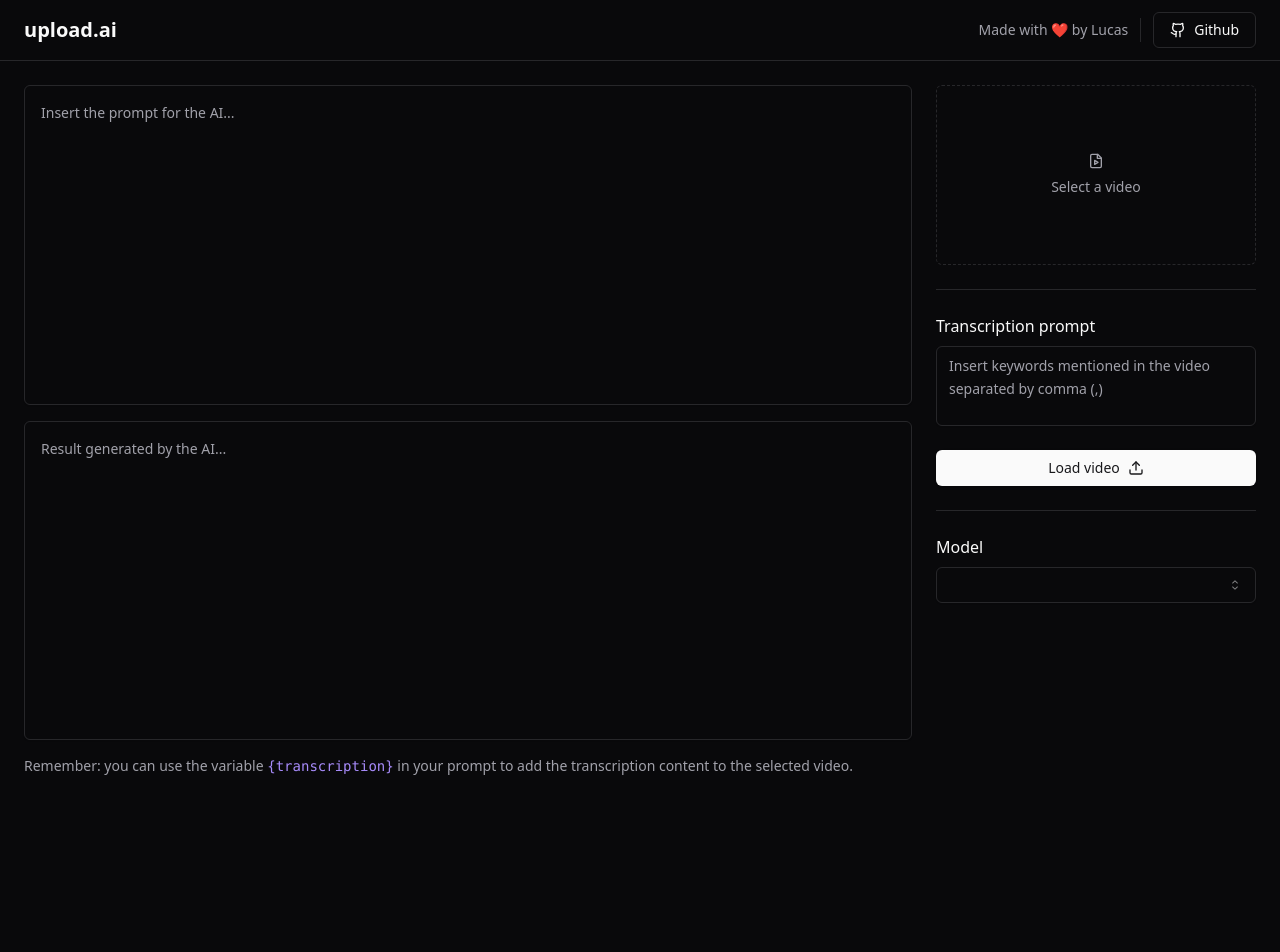
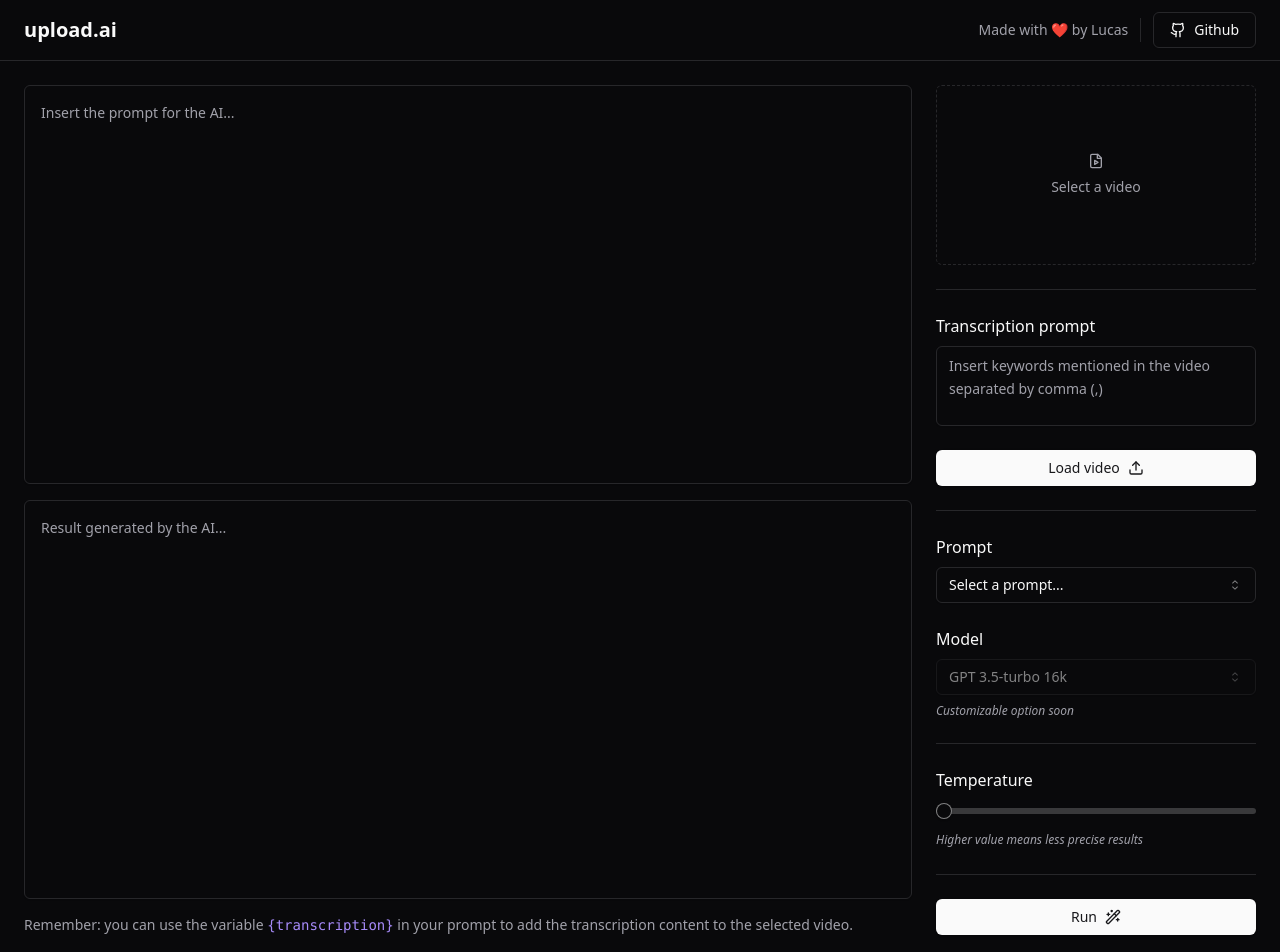
Before and after one commit to lucaskmpz/video-chat-ai-frontend, a React (Vite) app: page / in a window 1280 px wide. Shown: the top 952 px of the page. Before the commit the page ends 800 px from the top, so only its background shows below. Built offline with nearby package versions, Linux system fonts and the light colour scheme.

Commit message:
model and temp form and run button applied

```diff
--- a/package.json
+++ b/package.json
@@ -14,6 +14,7 @@
     "@radix-ui/react-label": "^2.0.2",
     "@radix-ui/react-select": "^1.2.2",
     "@radix-ui/react-separator": "^1.0.3",
+    "@radix-ui/react-slider": "^1.1.2",
     "@radix-ui/react-slot": "^1.0.2",
     "class-variance-authority": "^0.7.0",
     "clsx": "^2.0.0",
--- a/src/App.tsx
+++ b/src/App.tsx
@@ -1,9 +1,10 @@
-import { Github, FileVideo, Upload } from 'lucide-react'
+import { Github, FileVideo, Upload, Wand2 } from 'lucide-react'
 import { Button } from "./components/ui/button"
 import { Separator } from './components/ui/separator'
 import { Textarea } from './components/ui/textarea'
 import { Label } from '@radix-ui/react-label'
-import { Select, SelectTrigger, SelectValue } from './components/ui/select'
+import { Select, SelectContent, SelectItem, SelectTrigger, SelectValue } from './components/ui/select'
+import { Slider } from './components/ui/slider'
 
 export function App() {
   return (
@@ -71,14 +72,53 @@
 
           <form className='space-y-6'>
             <div className='space-y-2'>
+              <Label>Prompt</Label>
+              <Select>
+                <SelectTrigger>
+                  <SelectValue placeholder="Select a prompt..." />
+                </SelectTrigger>
+                <SelectContent>
+                  <SelectItem value='title'>Youtube Title</SelectItem>
+                  <SelectItem value='description'>Youtube Description</SelectItem>
+                </SelectContent>
+              </Select>
+            </div>
+
+            <div className='space-y-2'>
               <Label>Model</Label>
-              <Select>
+              <Select disabled defaultValue='gpt3.5'>
                 <SelectTrigger>
                   <SelectValue />
                 </SelectTrigger>
+                <SelectContent>
+                  <SelectItem value='gpt3.5'>GPT 3.5-turbo 16k</SelectItem>
+                </SelectContent>
               </Select>
+              <span className='block text-xs text-muted-foreground italic'>
+                Customizable option soon
+              </span>
+            </div>
 
+            <Separator />
+
+            <div className='space-y-4'>
+              <Label>Temperature</Label>
+              <Slider
+                min={0}
+                max={1}
+                step={0.1}
+              />
+              <span className='block text-xs text-muted-foreground italic leading-relaxed'>
+                Higher value means less precise results
+              </span>
             </div>
+
+            <Separator />
+
+            <Button type='submit' className='w-full'>
+              Run
+              <Wand2 className='w-4 h-4 ml-2' />
+            </Button>
           </form>
         </aside>
       </main>
--- /dev/null
+++ b/src/components/ui/slider.tsx
@@ -0,0 +1,26 @@
+import * as React from "react"
+import * as SliderPrimitive from "@radix-ui/react-slider"
+
+import { cn } from "@/lib/utils"
+
+const Slider = React.forwardRef<
+  React.ElementRef<typeof SliderPrimitive.Root>,
+  React.ComponentPropsWithoutRef<typeof SliderPrimitive.Root>
+>(({ className, ...props }, ref) => (
+  <SliderPrimitive.Root
+    ref={ref}
+    className={cn(
+      "relative flex w-full touch-none select-none items-center",
+      className
+    )}
+    {...props}
+  >
+    <SliderPrimitive.Track className="relative h-1.5 w-full grow overflow-hidden rounded-full bg-primary/20">
+      <SliderPrimitive.Range className="absolute h-full bg-primary" />
+    </SliderPrimitive.Track>
+    <SliderPrimitive.Thumb className="block h-4 w-4 rounded-full border border-primary/50 bg-background shadow transition-colors focus-visible:outline-none focus-visible:ring-1 focus-visible:ring-ring disabled:pointer-events-none disabled:opacity-50" />
+  </SliderPrimitive.Root>
+))
+Slider.displayName = SliderPrimitive.Root.displayName
+
+export { Slider }
```
Also changed, not shown: 1 other file (tests, documents, lock files or other folders).
